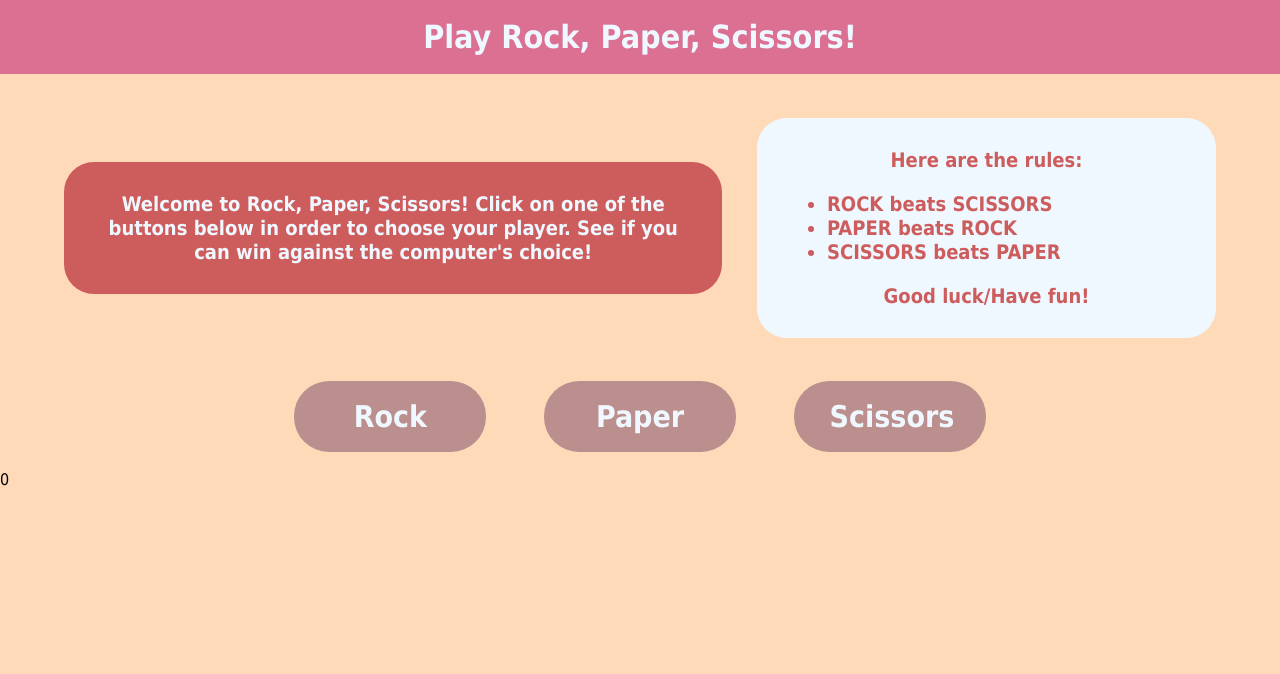
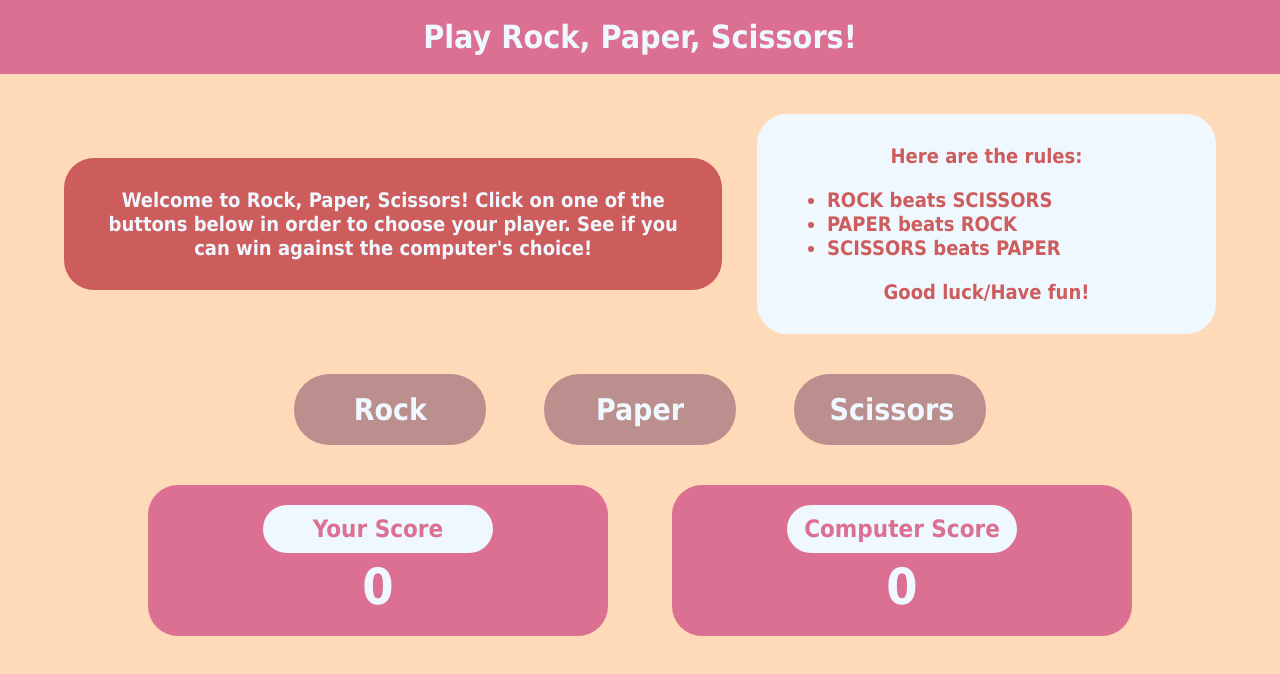
Before and after one commit to ll5zh/odin-rps, a plain HTML site: page index.html in a window 1280 px wide. Drawn offline with Linux system fonts and the light colour scheme.

Commit message:
Add score trackers

```diff
--- a/index.html
+++ b/index.html
@@ -32,10 +32,21 @@
 </div>
 
 <div class="score">
-    <div class="user">0</div>
+    <div class="user">
+        <div id="user-head">Your Score</div>
+        <div id="user-score">0</div>
+    </div>
+    <div class="computer">
+        <div id="computer-head">Computer Score</div>
+        <div id="computer-score">0</div>
+    </div>
 </div>
 
 <script>
+
+    const userScore = document.querySelector('#user-score');
+    const compScore = document.querySelector('#computer-score');
+
     function getComputerChoice() {
         let compNum = Math.floor(Math.random() * 3);
         switch (compNum) {
@@ -75,6 +86,11 @@
             message = "you win! " + playerSelection + " beats " + computerSelection + ".";
         }
 
+        if (playerStatus == "win") {
+            ++userScore.innerHTML;
+        } else if (playerStatus == "lose") {
+            ++compScore.innerHTML;
+        }
         alert(message);
     }
 
--- a/style.css
+++ b/style.css
@@ -4,7 +4,7 @@ body {
     margin: 0;
     display: flex;
     flex-direction: column;
-    gap: 18px;
+    gap: 40px;
 }
 
 .header {
@@ -23,7 +23,7 @@ body {
     align-items: stretch;
     font-weight: 600;
     font-size: 20px;
-    margin: 2% 5%;
+    margin: 0 5%;
     gap: 3%;
     justify-content: stretch;
     align-items: center;
@@ -69,3 +69,48 @@ ul {
     text-align: center;
     cursor: pointer;
 }
+
+.score {
+    display: flex;
+    gap: 5%;
+    justify-content: center;
+}
+
+.user, .computer {
+    display: flex;
+    flex-direction: column;
+    align-items: center;
+    padding: 20px 30px;
+    width: 400px;
+    background-color: palevioletred;
+    border-radius: 30px;
+    margin-bottom: 40px;
+    gap: 5px;
+}
+
+.user {
+    margin-left: 5%;
+}
+
+.computer {
+    margin-right: 5%;
+}
+
+#user-head, #computer-head {
+    background-color: aliceblue;
+    padding: 10px 0 10px;
+    color: palevioletred;
+    font-weight: 700;
+    border-radius: 30px;
+    font-size: 24px;
+    width: 230px;
+    text-align: center;
+}
+
+
+#user-score, #computer-score {
+    font-size: 50px;
+    color: aliceblue;
+    background-color: palevioletred;
+    font-weight: 800;
+}
```
